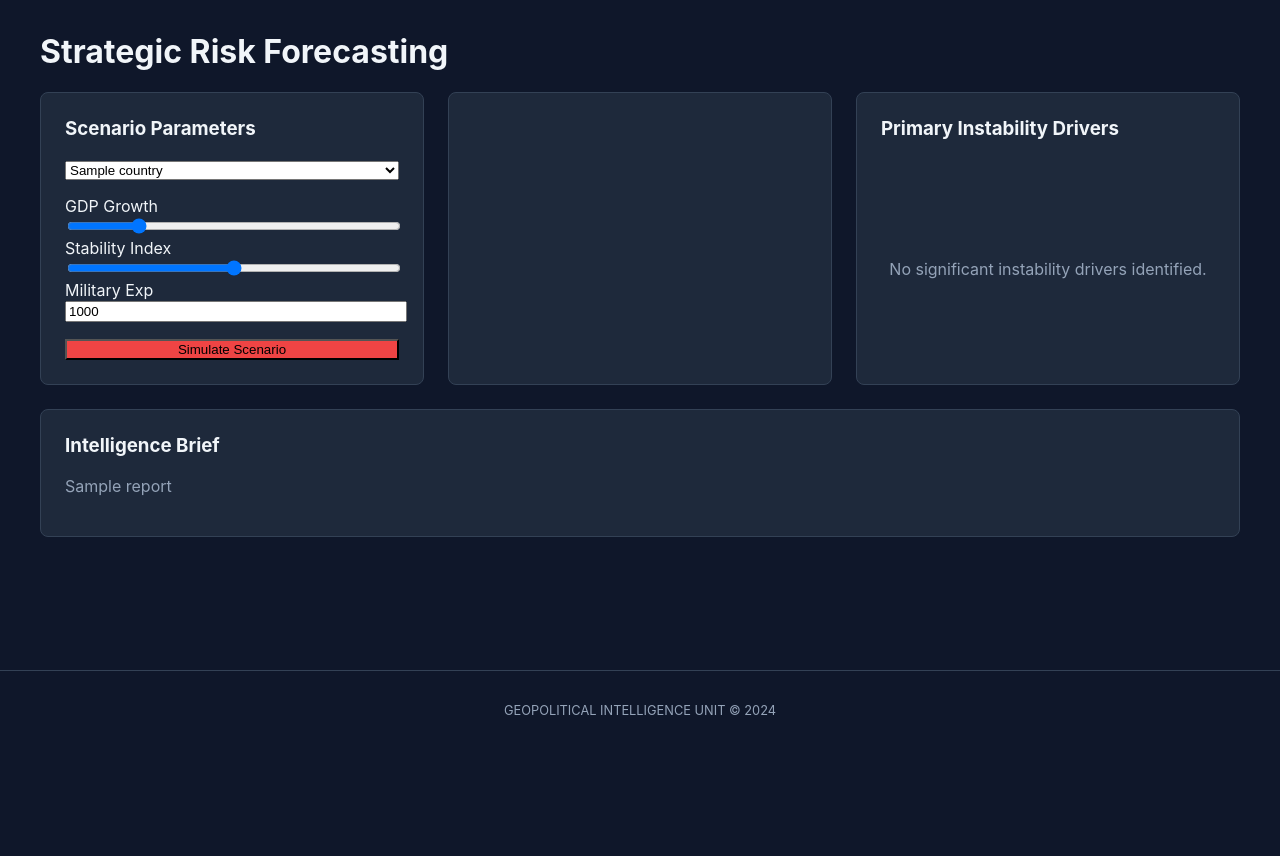
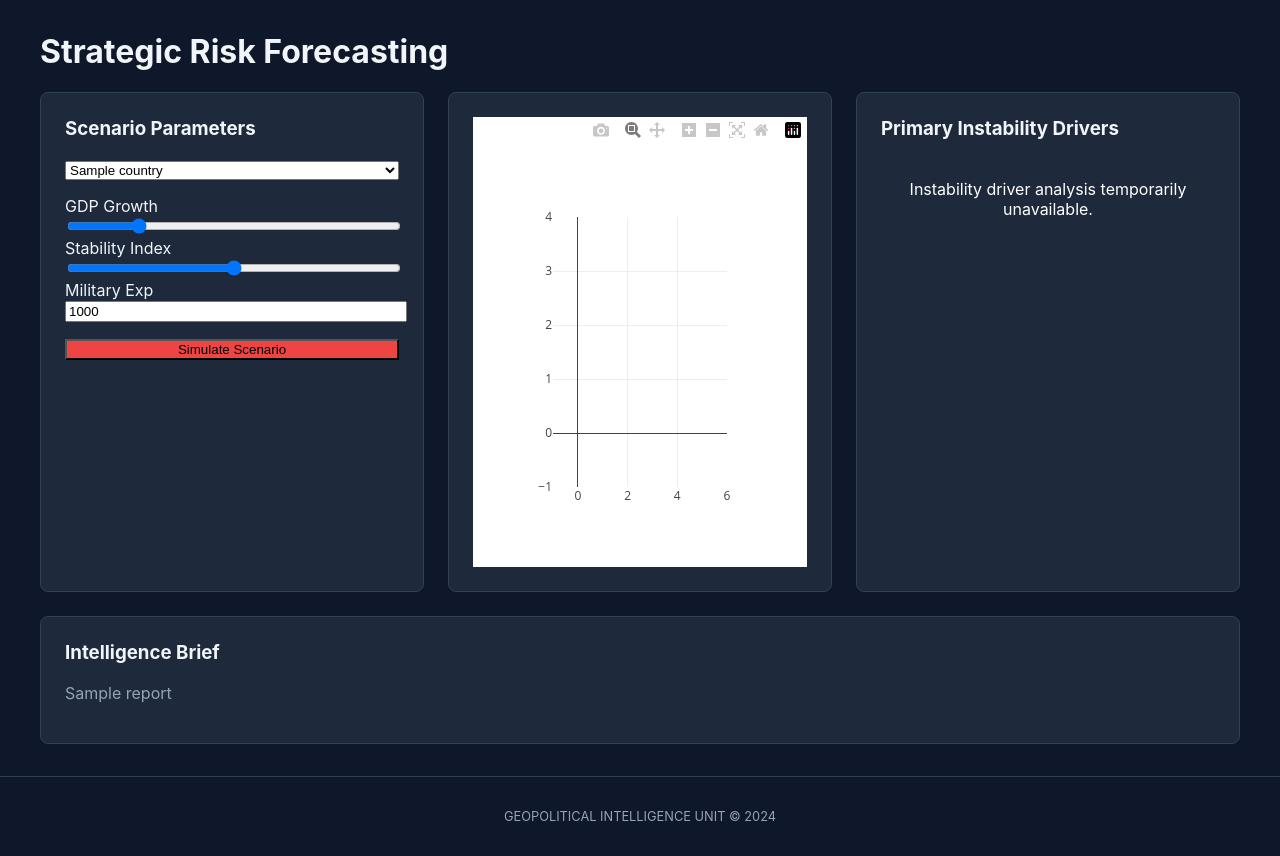
Before and after one commit to TanmayGupta25/global-conflict-intelligence-platform, a Flask app: template templates/future_forecasting.html in a window 1280 px wide. Shown: the part 50-906 px from the top of the page. Before the commit the page ends 765 px from the top, so only its background shows below. Run offline with Flask 3, Linux system fonts and the light colour scheme; the template is opened without the code that fills it: most values are stand-ins (such as "Sample title", 1, 10 or a date in 2020); some libraries are stand-ins or nearby versions.

Commit message:
Refactor gauge and SHAP chart rendering logic

```diff
--- a/templates/future_forecasting.html
+++ b/templates/future_forecasting.html
@@ -76,19 +76,28 @@
 
     <div class='card'>
 
-        <div id='riskGauge'></div>
+        <div id='gauge'></div>
 
     </div>
 
     <!-- ====================================================== -->
-    <!-- SHAP -->
+    <!-- SHAP / FALLBACK -->
     <!-- ====================================================== -->
 
     <div class='card'>
 
         <h3>Primary Instability Drivers</h3>
 
-        <div id='shapChart'></div>
+        <div
+            id='shap_chart'
+            style='
+                color:white;
+                padding:20px;
+                text-align:center;
+            '
+        >
+            Instability driver analysis temporarily unavailable.
+        </div>
 
     </div>
 
@@ -116,98 +125,23 @@
 
     <script>
 
-    document.addEventListener("DOMContentLoaded", function () {
-
-        /* ===================================================== */
-        /* GAUGE CHART */
-        /* ===================================================== */
-
         try {
 
-            const gaugeData = {{ results.gauge | safe }};
+            var g = {{ results.gauge | safe }};
 
-            if (
-                gaugeData &&
-                gaugeData.data
-            ) {
+            Plotly.newPlot(
+                'gauge',
+                g.data,
+                g.layout
+            );
 
-                Plotly.newPlot(
-                    'riskGauge',
-                    gaugeData.data,
-                    gaugeData.layout,
-                    {responsive: true}
-                );
+            console.log("Gauge rendered successfully.");
 
-                console.log("Gauge chart rendered.");
+        } catch(err) {
 
-            } else {
-
-                console.log("Gauge data missing.");
-
-            }
-
-        } catch (err) {
-
-            console.error("Gauge render failed:", err);
+            console.error("Gauge rendering failed:", err);
 
         }
-
-        /* ===================================================== */
-        /* SHAP CHART */
-        /* ===================================================== */
-
-        try {
-
-            const shapData = {{ results.shap_chart | safe }};
-
-            if (
-                shapData &&
-                shapData.data &&
-                shapData.data.length > 0
-            ) {
-
-                Plotly.newPlot(
-                    'shapChart',
-                    shapData.data,
-                    shapData.layout,
-                    {responsive: true}
-                );
-
-                console.log("SHAP chart rendered.");
-
-            } else {
-
-                document.getElementById("shapChart").innerHTML = `
-                    <div style="
-                        color:#94a3b8;
-                        padding-top:100px;
-                        text-align:center;
-                        font-size:16px;
-                    ">
-                        No significant instability drivers identified.
-                    </div>
-                `;
-
-            }
-
-        } catch (err) {
-
-            console.error("SHAP render failed:", err);
-
-            document.getElementById("shapChart").innerHTML = `
-                <div style="
-                    color:#94a3b8;
-                    padding-top:100px;
-                    text-align:center;
-                    font-size:16px;
-                ">
-                    Instability analysis temporarily unavailable.
-                </div>
-            `;
-
-        }
-
-    });
 
     </script>
 
```
